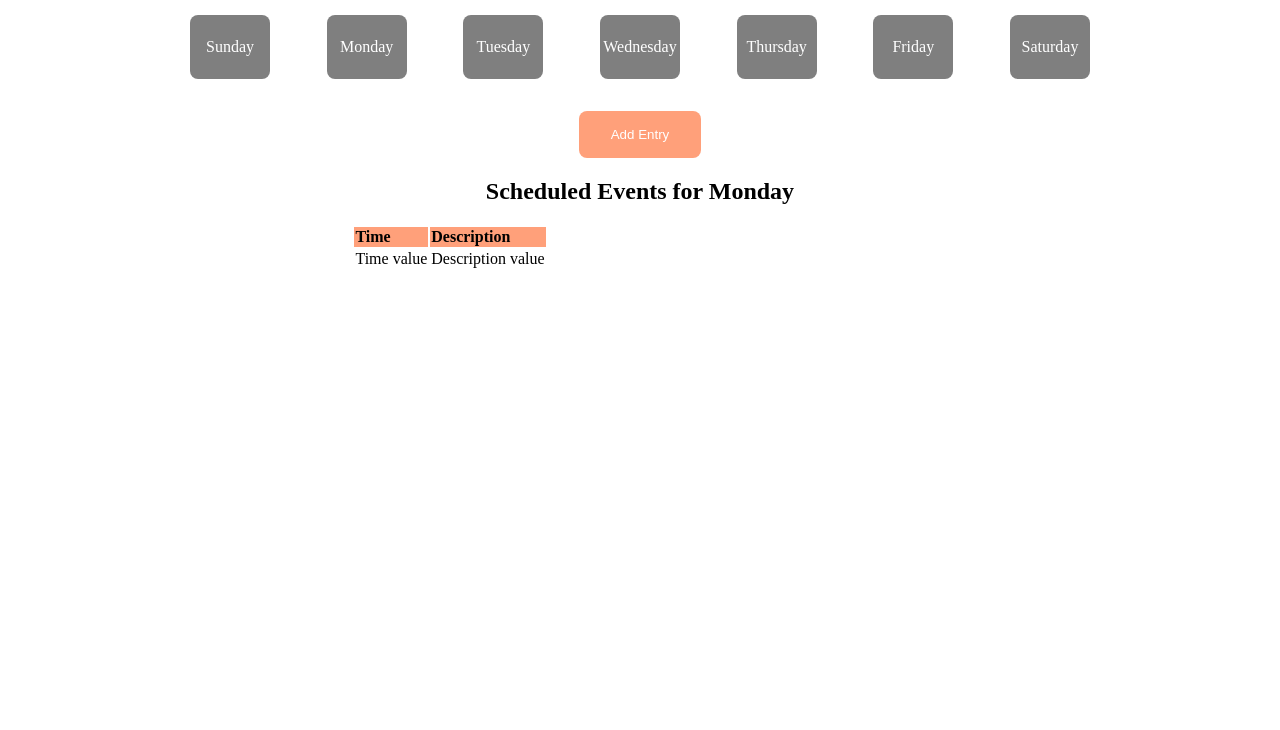
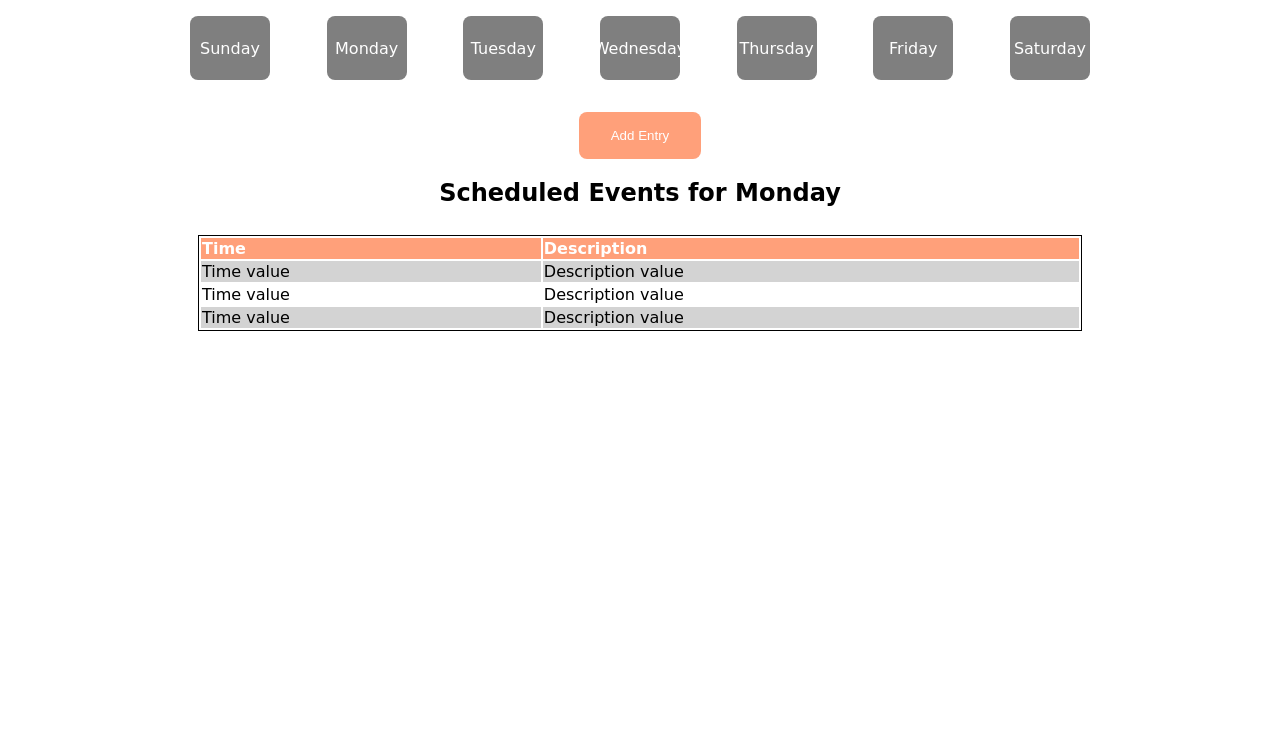
Before and after one commit to kelly-hansen/week-planner, a plain HTML site: page index.html in a window 1280 px wide. Shown: the part 70-800 px from the top of the page. Drawn offline with Linux system fonts and the light colour scheme.

Commit message:
here it goes

```diff
--- a/index.html
+++ b/index.html
@@ -49,7 +49,8 @@
               <input type="time" id="time" required>
             </div>
             <div class="modal-form-spacing">
-              <textarea name="description" id="description" cols="60" rows="5" placeholder="Description" required></textarea>
+              <textarea name="description" id="description" cols="60" rows="5" placeholder="Description"
+                required></textarea>
             </div>
             <div class="modal-form-spacing text-align-right">
               <input id="entry-submit-btn" class="btn" type="submit">
@@ -76,6 +77,14 @@
               <td>Time value</td>
               <td>Description value</td>
             </tr>
+            <tr>
+              <td>Time value</td>
+              <td>Description value</td>
+            </tr>
+            <tr>
+              <td>Time value</td>
+              <td>Description value</td>
+            </tr>
           </tbody>
         </table>
       </div>
--- a/styles.css
+++ b/styles.css
@@ -4,6 +4,7 @@
 
 body {
   margin: 0;
+  font-family: 'Grandstander', cursive;
 }
 
 header {
@@ -20,8 +21,14 @@ header h1 {
 
 thead {
   background-color: lightsalmon;
+  color: white;
 }
 
+table {
+  margin: 0.5rem;
+  border: 1px solid black;
+  width: 100%;
+}
 
 .container {
   max-width: 900px;
@@ -110,9 +117,13 @@ thead {
 }
 
 .table-cont {
-
+  margin: 0 auto;
   max-width: 900px;
   display: flex;
   justify-content: center;
   text-align: left;
 }
+
+tbody tr:nth-child(odd) {
+  background-color: lightgray;
+}
```
